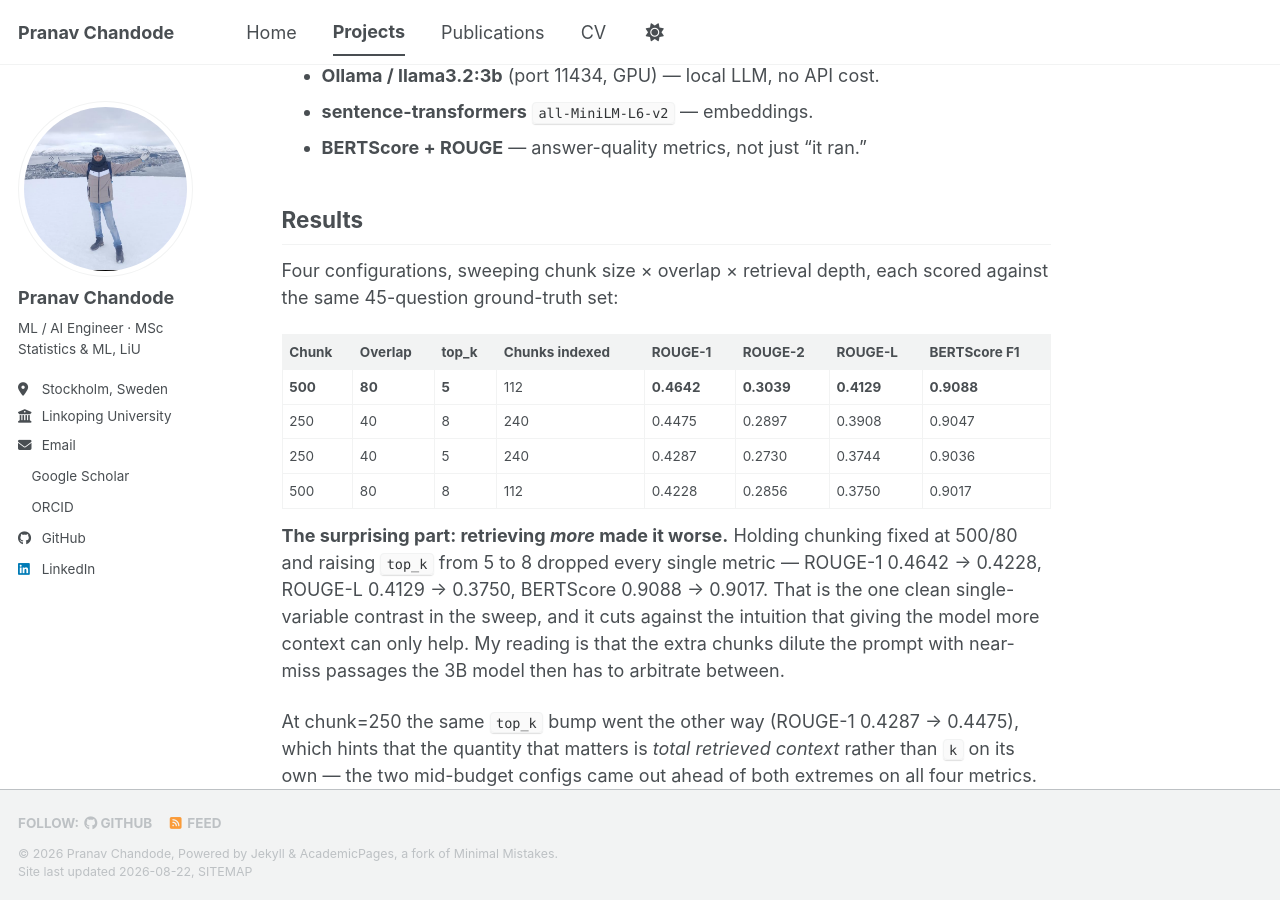
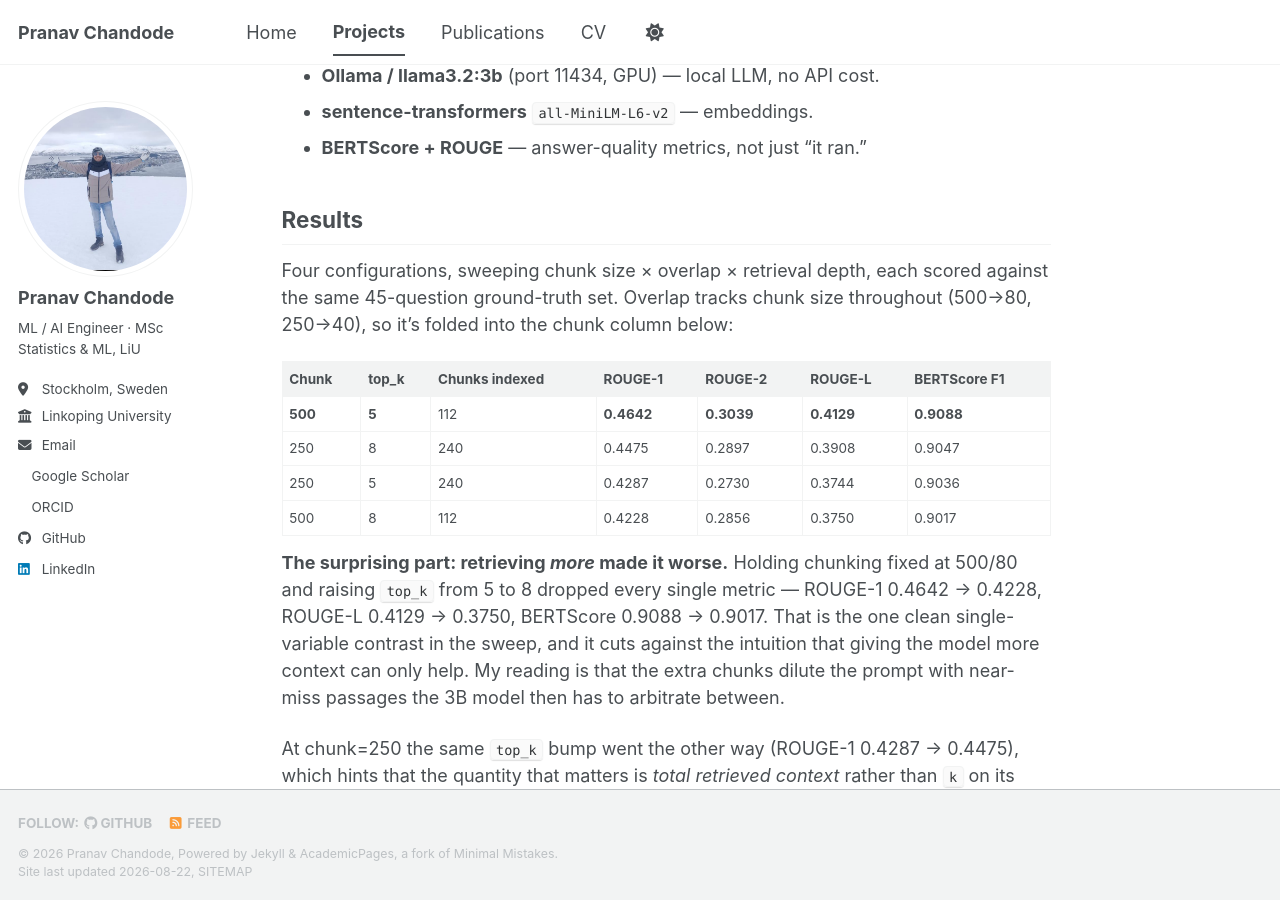
Before and after one commit to PranavC225/PranavC225.github.io, a Jekyll site: the page built from _portfolio/rag-ablation.md, in a window 1280 px wide and 900 px high, scrolled down 1197 px. Built offline with Jekyll 4.4.1, drawn with Linux system fonts in a browser that asks for light colours; a style sheet for code colours, icons or effects is not loaded.

Commit message:
docs: drop redundant Overlap column from RAG ablation table
Overlap is a strict function of chunk size across all four configs
(500->80, 250->40), so the column carried no discriminating information
while making the table the widest element on a narrow theme. Stated in
prose instead; all four metrics retained.

```diff
--- a/_portfolio/rag-ablation.md
+++ b/_portfolio/rag-ablation.md
@@ -44,14 +44,14 @@ flowchart LR
 
 ## Results
 
-Four configurations, sweeping chunk size × overlap × retrieval depth, each scored against the same 45-question ground-truth set:
+Four configurations, sweeping chunk size × overlap × retrieval depth, each scored against the same 45-question ground-truth set. Overlap tracks chunk size throughout (500→80, 250→40), so it's folded into the chunk column below:
 
-| Chunk | Overlap | top_k | Chunks indexed | ROUGE-1 | ROUGE-2 | ROUGE-L | BERTScore F1 |
-|---|---|---|---|---|---|---|---|
-| **500** | **80** | **5** | 112 | **0.4642** | **0.3039** | **0.4129** | **0.9088** |
-| 250 | 40 | 8 | 240 | 0.4475 | 0.2897 | 0.3908 | 0.9047 |
-| 250 | 40 | 5 | 240 | 0.4287 | 0.2730 | 0.3744 | 0.9036 |
-| 500 | 80 | 8 | 112 | 0.4228 | 0.2856 | 0.3750 | 0.9017 |
+| Chunk | top_k | Chunks indexed | ROUGE-1 | ROUGE-2 | ROUGE-L | BERTScore F1 |
+|---|---|---|---|---|---|---|
+| **500** | **5** | 112 | **0.4642** | **0.3039** | **0.4129** | **0.9088** |
+| 250 | 8 | 240 | 0.4475 | 0.2897 | 0.3908 | 0.9047 |
+| 250 | 5 | 240 | 0.4287 | 0.2730 | 0.3744 | 0.9036 |
+| 500 | 8 | 112 | 0.4228 | 0.2856 | 0.3750 | 0.9017 |
 
 **The surprising part: retrieving *more* made it worse.** Holding chunking fixed at 500/80 and raising `top_k` from 5 to 8 dropped every single metric — ROUGE-1 0.4642 → 0.4228, ROUGE-L 0.4129 → 0.3750, BERTScore 0.9088 → 0.9017. That is the one clean single-variable contrast in the sweep, and it cuts against the intuition that giving the model more context can only help. My reading is that the extra chunks dilute the prompt with near-miss passages the 3B model then has to arbitrate between.
 
```
